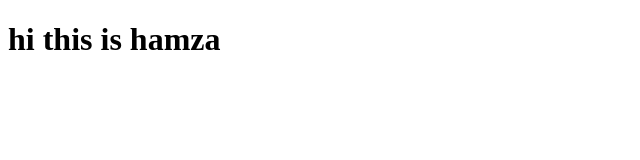
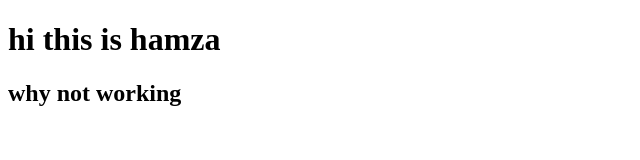
Before and after one commit to hamza-first/website, a plain HTML site: page index.html in a window 1280 px wide. Shown: the whole page, without its empty margins (0-640 px from the left). Drawn offline with Linux system fonts and the light colour scheme.

Commit message:
comitted

```diff
--- a/index.html
+++ b/index.html
@@ -7,5 +7,6 @@
 </head>
 <body>
     <h1>hi this is hamza</h1>
+    <h2>why not working</h2>
 </body>
 </html>
```
